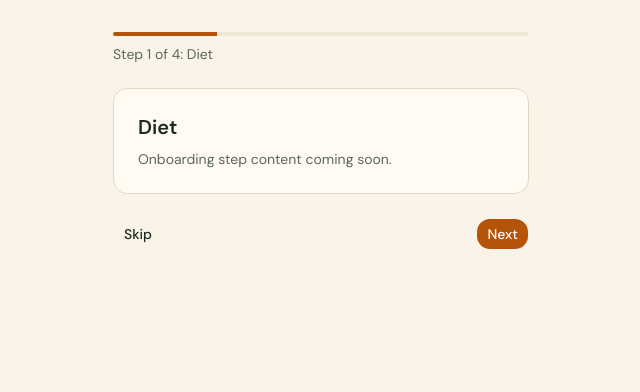
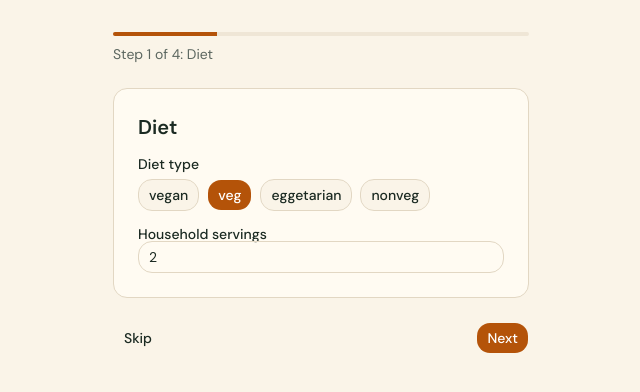
Before and after one commit to KK-Dev0/snackers-pit-stop, a Next.js app: page /onboarding in a window 1280 px wide. Shown: the top 392 px of the page, without its empty margins (319-959 px from the left). Built offline with nearby package versions, Linux system fonts and the light colour scheme.

Commit message:
feat: implement onboarding steps (tasks 51-54)

```diff
--- a/src/app/onboarding/page.tsx
+++ b/src/app/onboarding/page.tsx
@@ -4,22 +4,55 @@ import { useState } from "react";
 import { useRouter } from "next/navigation";
 import { Button } from "@/components/ui/button";
 import { Progress } from "@/components/ui/progress";
+import { Label } from "@/components/ui/label";
+// no radio-group component; use buttons instead
+import { Input } from "@/components/ui/input";
+import { saveProfile } from "@/client/db/repos/profile";
+import type { Profile } from "@/lib/schemas";
 
 const STEPS = ["Diet", "Goals", "Preferences", "Location & stores"];
+
+const DIETS = ["vegan", "veg", "eggetarian", "nonveg"] as const;
 
 export default function OnboardingPage() {
   const router = useRouter();
   const [step, setStep] = useState(0);
 
-  const skip = () => {
+  const [diet, setDiet] = useState<(typeof DIETS)[number]>("veg");
+  const [servings, setServings] = useState(2);
+  const [calorieGoal, setCalorieGoal] = useState(2000);
+  const [weeklyBudget, setWeeklyBudget] = useState(2000);
+  const [allergens, setAllergens] = useState<string[]>([]);
+  const [dislikes, setDislikes] = useState("");
+  const [pincode, setPincode] = useState("");
+  const [storeIds, setStoreIds] = useState<string[]>([]);
+
+  const skip = () => router.push("/plan");
+
+  const next = async () => {
+    if (step < STEPS.length - 1) {
+      setStep(step + 1);
+      return;
+    }
+    const profile: Profile = {
+      id: "me",
+      diet,
+      servings,
+      calorieGoal,
+      weeklyBudgetInr: weeklyBudget,
+      allergens: allergens as Profile["allergens"],
+      dislikes: dislikes
+        .split(",")
+        .map((s) => s.trim())
+        .filter(Boolean),
+      pincode: pincode || undefined,
+      storeIds,
+      onboardedAt: Date.now(),
+      updatedAt: Date.now(),
+    };
+    await saveProfile(profile);
     router.push("/plan");
   };
-
-  const next = () => {
-    if (step < STEPS.length - 1) setStep(step + 1);
-    else router.push("/plan");
-  };
-
   const back = () => {
     if (step > 0) setStep(step - 1);
   };
@@ -35,9 +68,106 @@ export default function OnboardingPage() {
 
       <section className="rounded-lg border bg-card p-6">
         <h1 className="text-xl font-semibold">{STEPS[step]}</h1>
-        <p className="mt-2 text-sm text-muted-foreground">
-          Onboarding step content coming soon.
-        </p>
+
+        {step === 0 && (
+          <div className="mt-4 space-y-4">
+            <div>
+              <Label>Diet type</Label>
+              <div className="mt-2 flex flex-wrap gap-2">
+                {DIETS.map((d) => (
+                  <Button
+                    key={d}
+                    type="button"
+                    variant={diet === d ? "default" : "outline"}
+                    onClick={() => setDiet(d)}
+                  >
+                    {d}
+                  </Button>
+                ))}
+              </div>
+            </div>
+            <div>
+              <Label>Household servings</Label>
+              <Input
+                type="number"
+                value={servings}
+                onChange={(e) => setServings(Number(e.target.value))}
+                min={1}
+                max={20}
+              />
+            </div>
+          </div>
+        )}
+
+        {step === 1 && (
+          <div className="mt-4 space-y-4">
+            <div>
+              <Label>Calorie goal (per day)</Label>
+              <Input
+                type="number"
+                value={calorieGoal}
+                onChange={(e) => setCalorieGoal(Number(e.target.value))}
+              />
+            </div>
+            <div>
+              <Label>Weekly budget (INR)</Label>
+              <Input
+                type="number"
+                value={weeklyBudget}
+                onChange={(e) => setWeeklyBudget(Number(e.target.value))}
+              />
+            </div>
+          </div>
+        )}
+
+        {step === 2 && (
+          <div className="mt-4 space-y-4">
+            <div>
+              <Label>Allergens (comma separated)</Label>
+              <Input
+                value={allergens.join(", ")}
+                onChange={(e) =>
+                  setAllergens(
+                    e.target.value
+                      .split(",")
+                      .map((s) => s.trim())
+                      .filter(Boolean),
+                  )
+                }
+              />
+            </div>
+            <div>
+              <Label>Dislikes (comma separated)</Label>
+              <Input
+                value={dislikes}
+                onChange={(e) => setDislikes(e.target.value)}
+              />
+            </div>
+          </div>
+        )}
+
+        {step === 3 && (
+          <div className="mt-4 space-y-4">
+            <div>
+              <Label>Pincode</Label>
+              <Input value={pincode} onChange={(e) => setPincode(e.target.value)} />
+            </div>
+            <div>
+              <Label>Store ids (comma separated)</Label>
+              <Input
+                value={storeIds.join(", ")}
+                onChange={(e) =>
+                  setStoreIds(
+                    e.target.value
+                      .split(",")
+                      .map((s) => s.trim())
+                      .filter(Boolean),
+                  )
+                }
+              />
+            </div>
+          </div>
+        )}
       </section>
 
       <div className="mt-6 flex items-center justify-between">
```
Also changed, not shown: 1 other file (tests, documents, lock files or other folders).
